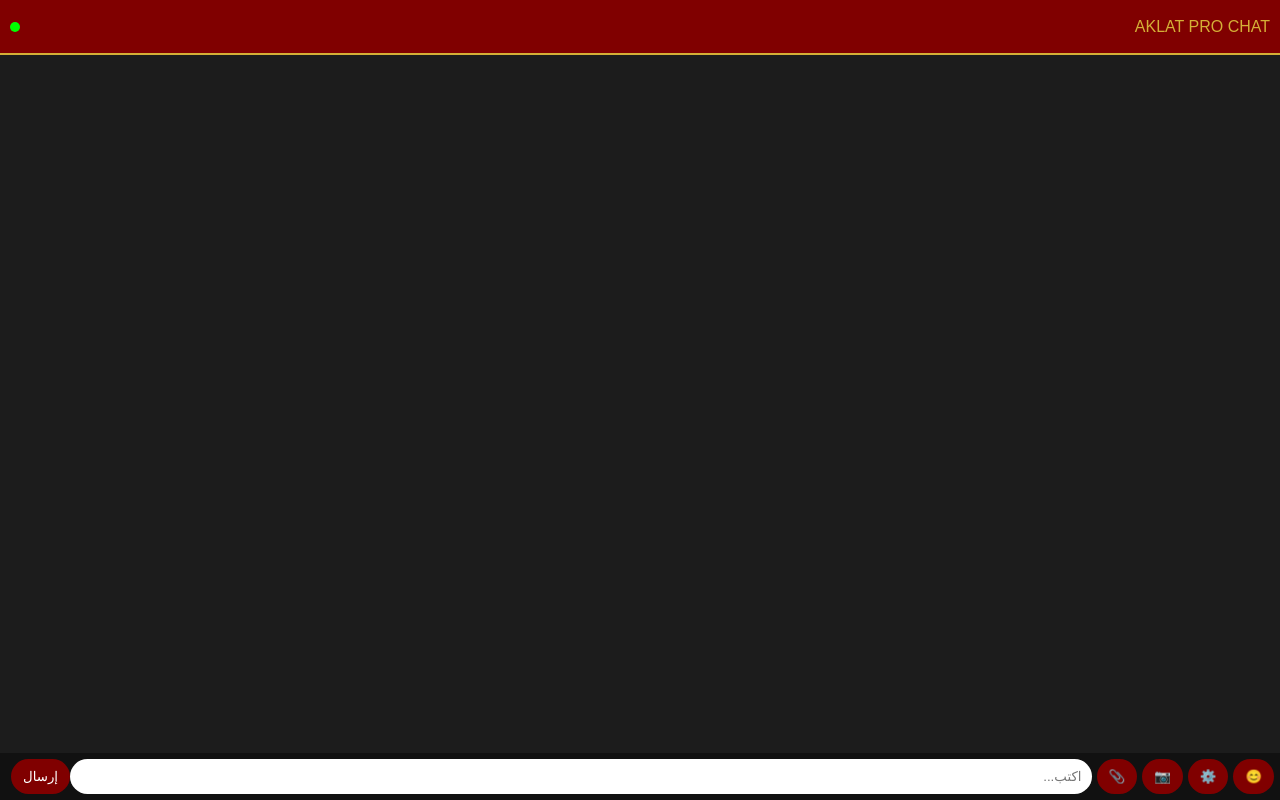
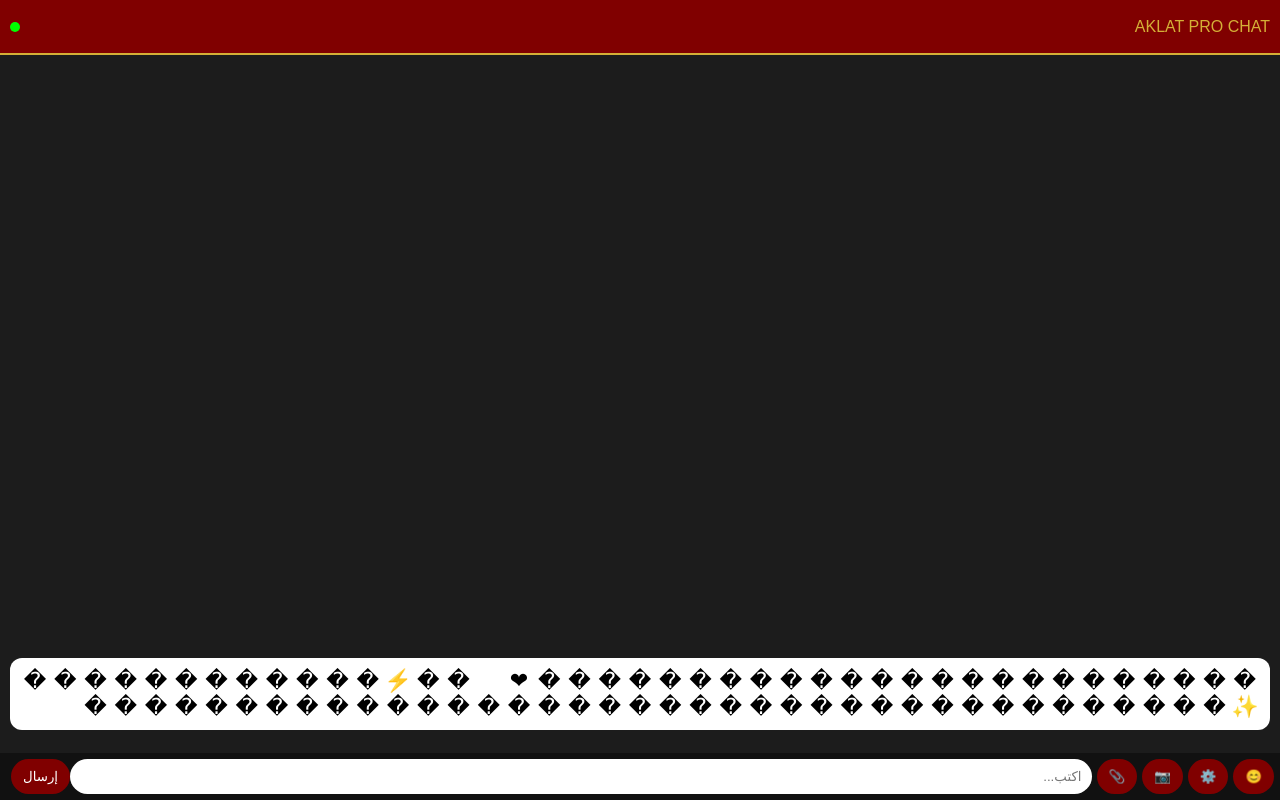
Before and after one commit to BlackTiger-cmd/chat, a plain HTML site: page index.html in a window 1280 px wide. Drawn offline with Linux system fonts and the light colour scheme; no server answers.

Commit message:
Update index.html

```diff
--- a/index.html
+++ b/index.html
@@ -55,6 +55,8 @@ body{
   padding:10px;
   display:flex;
   flex-direction:column;
+  width: 100%;
+  box-sizing: border-box;
 }
 
 .msg{
@@ -89,6 +91,8 @@ body{
   padding:6px;
   background:#111;
   align-items:center;
+  width: 100%;
+  box-sizing: border-box;
 }
 
 input{
@@ -122,7 +126,11 @@ button{
   overflow:auto;
   z-index:999;
   font-size:22px;
+  display: grid;
+  grid-template-columns: repeat(auto-fill, minmax(30px, 1fr));
 }
+
+.emoji-item { cursor: pointer; text-align: center; }
 
 /* ================= SETTINGS ================= */
 #settings{
@@ -163,9 +171,7 @@ button{
 <input type="file" id="file" hidden>
 </div>
 
-<div id="emojiBox">
-😂 😅 🤣 😍 😊 😭 😎 👍 👌 🙏 💯 🔥 ❤️ 🚀 ⚡ 🎉 🎮 📱 🧠 💰 🏆 ✨ 😡 😱 😴 🤔 😇 😘 😜 😋 😤 😈 👻 💩 🥳 💥 🌟 🎯 🥇 🥈 🥉
-</div>
+<div id="emojiBox"></div>
 
 <div id="settings">
 <b>Background</b><br>
@@ -193,12 +199,21 @@ const typingRef=firebase.database().ref("typing/"+roomId);
 const uid = localStorage.getItem("uid") || crypto.randomUUID();
 localStorage.setItem("uid", uid);
 
-// دالة الإرسال المعدلة لضمان عمل الزرار
+// إعداد الإيموشنز كعناصر منفصلة
+const emojis = "😂😅🤣😍😊😭😎👍👌🙏💯🔥❤️🚀⚡🎉🎮📱🧠💰🏆✨😡😱😴🤔😇😘😜😋😤😈👻💩🥳💥🌟🎯🥇🥈🥉".split("");
+const emojiBox = document.getElementById("emojiBox");
+emojis.forEach(emo => {
+    let span = document.createElement("span");
+    span.className = "emoji-item";
+    span.innerText = emo;
+    span.onclick = () => { document.getElementById("msg").value += emo; };
+    emojiBox.appendChild(span);
+});
+
 function send(){
   let input=document.getElementById("msg");
   if(!input.value.trim()) return;
 
-  // إرسال للفايربيز
   chatRef.push({
     text:input.value,
     type:"text",
@@ -206,7 +221,6 @@ function send(){
     time:new Date().toLocaleTimeString()
   });
 
-  // إضافة تجريبية فورية للشاشة عشان تتأكد إن الزرار شغال
   let div=document.createElement("div");
   div.className="msg me";
   div.innerHTML = `${input.value}<div class="meta">${new Date().toLocaleTimeString()}</div>`;
@@ -218,7 +232,7 @@ function send(){
 
 chatRef.on("child_added",s=>{
   let m=s.val();
-  if(m.sender === uid) return; // منع التكرار
+  if(m.sender === uid) return;
   let div=document.createElement("div");
   div.className="msg "+(m.sender===uid?"me":"other");
 
@@ -253,16 +267,8 @@ typingRef.on("value",s=>{
 
 function toggleEmoji(){
   let e=document.getElementById("emojiBox");
-  e.style.display = e.style.display==="block"?"none":"block";
+  e.style.display = e.style.display==="grid"?"none":"grid";
 }
-
-// التعديل هنا: إضافة الإيموشن كنص صريح
-document.getElementById("emojiBox").onclick=e=>{
-  if(e.target.innerText){
-    document.getElementById("msg").value+=e.target.innerText;
-    document.getElementById("emojiBox").style.display="none";
-  }
-};
 
 function toggleSettings(){
   let s=document.getElementById("settings");
```
